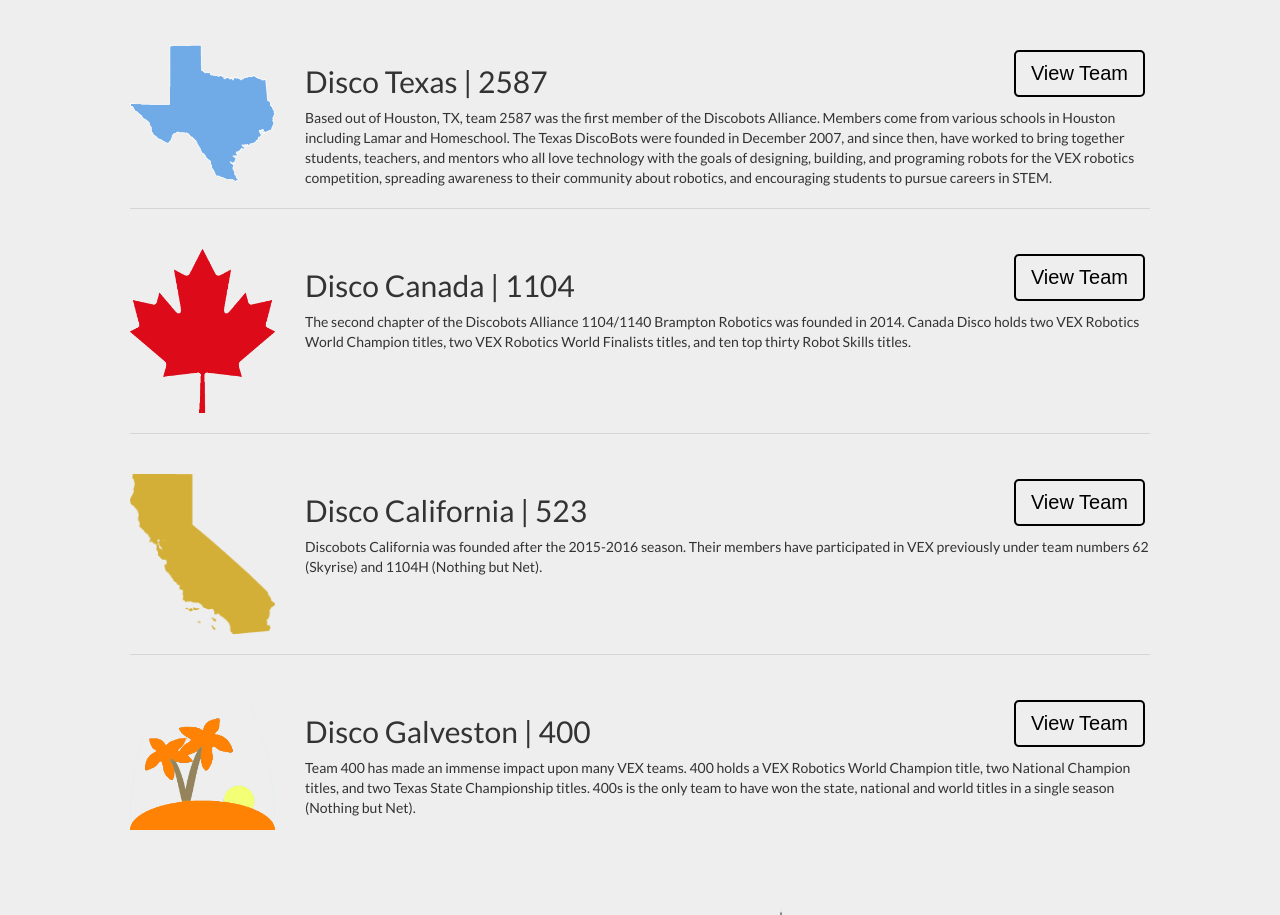
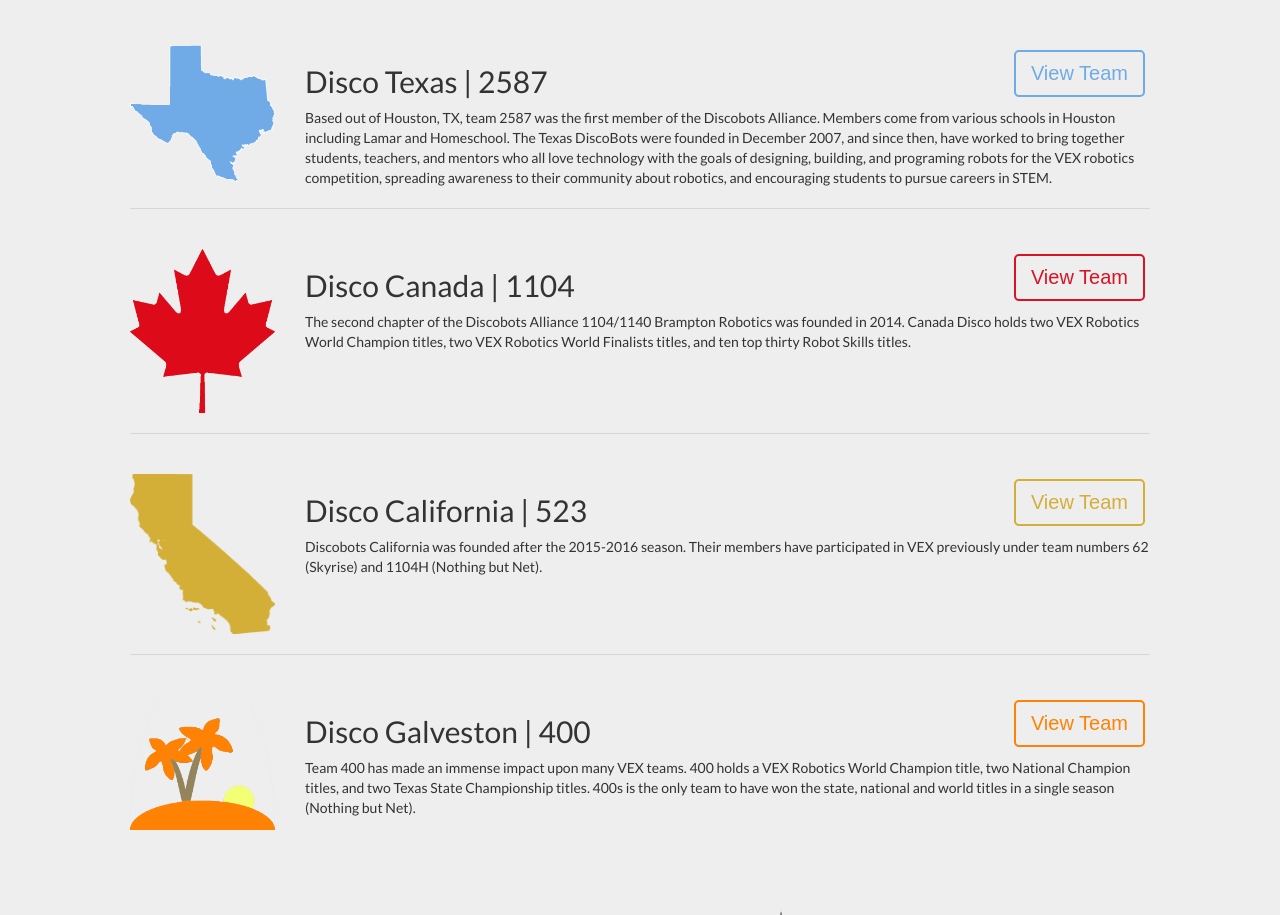
Before and after one commit to PeterDulworth/discoalliance.org, a plain HTML site: page index.html in a window 1280 px wide. Shown: the part 963-1878 px from the top of the page. Drawn offline with nearby package versions, Linux system fonts and the light colour scheme.

Commit message:
buttons are now colorful:

```diff
--- a/css/index.css
+++ b/css/index.css
@@ -5,6 +5,7 @@ orange: 255,130,4;
 alt-blue: #70abe7
 dark-blue: #2066b4
 orange: 255,130,4
+red: rgb(218,19,36);
 */
 
 body, html {
@@ -133,11 +134,30 @@ a:hover {
   color: #000;
   font-size: 20px;
   padding: 7px 15px;
-  border: solid #000 2px;
   border-radius: 5px;
   text-decoration: none;
   margin: 5px;
   white-space: nowrap;
+}
+
+.btn-blue {
+  color: rgb(112,171,231);
+  border: solid rgb(112,171,231) 2px;
+}
+
+.btn-red {
+  color: rgb(218,19,36);
+  border: solid rgb(218,19,36) 2px;
+}
+
+.btn-gold {
+  color: #D4AF37;
+  border: solid #D4AF37 2px;
+}
+
+.btn-orange {
+  color: rgb(255,130,4);
+  border: solid rgb(255,130,4) 2px;
 }
 
 .btn-blue:hover, .btn-red:hover, .btn-gold:hover, .btn-orange:hover {
```
